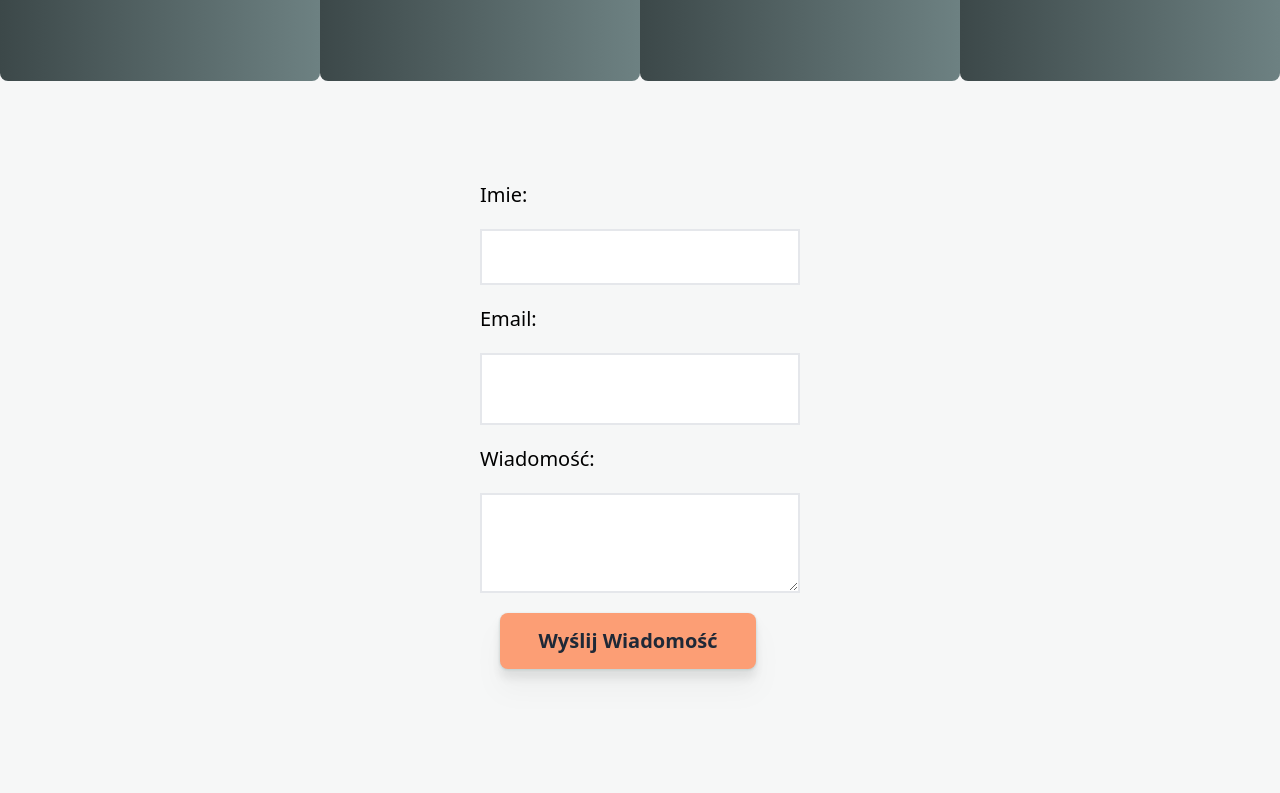
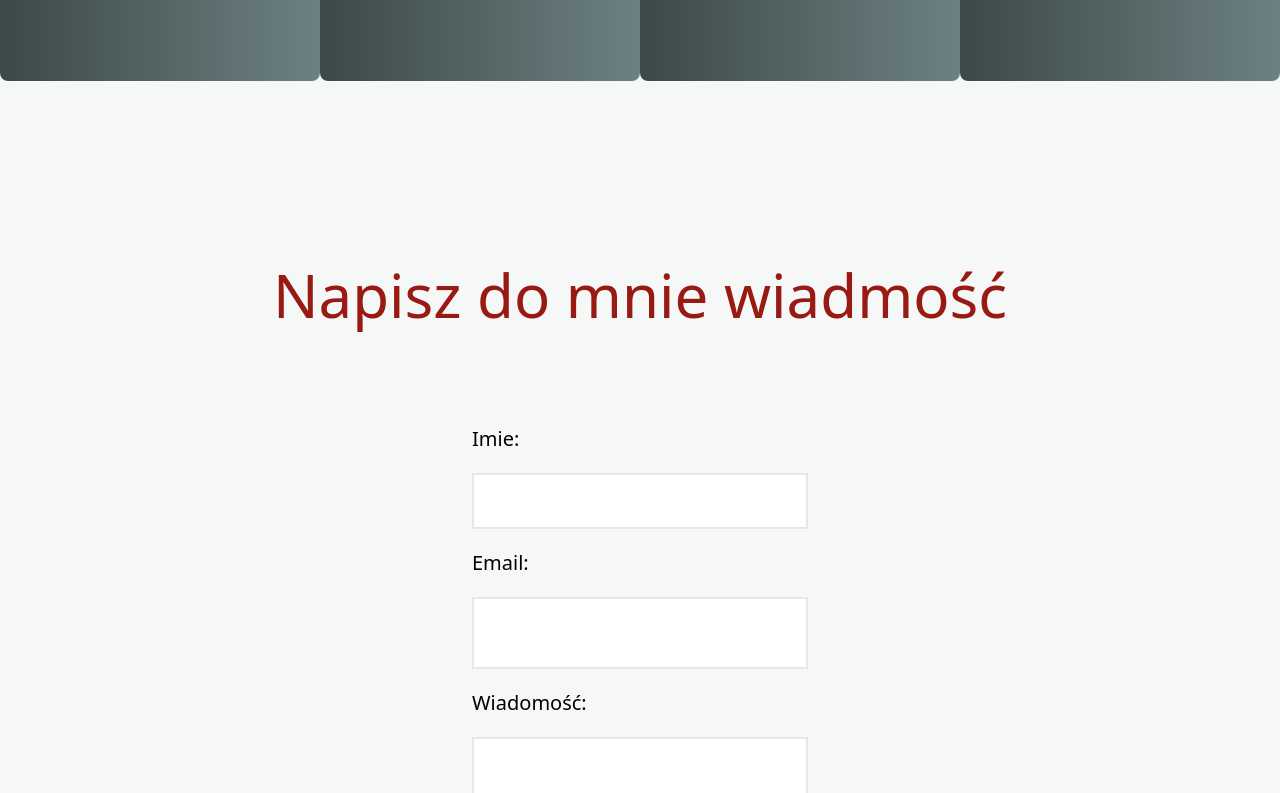
Before and after one commit to marcinbik/cv3, a Next.js app: page / in a window 1280 px wide. Shown: the part 1647-2440 px from the top of the page. Built offline with nearby package versions, Linux system fonts and the light colour scheme; a web font is replaced by a local one.

Commit message:
add title

```diff
--- a/components/Form.js
+++ b/components/Form.js
@@ -53,7 +53,7 @@ const ContactForm = () => {
         />
 
         <button
-          className="p-5  bg-accent-300   w-60 h-14 xl:w-[20vw]  shadow-primary-200   m-5 drop-shadow-xl
+          className="p-5  bg-accent-300   w-60 h-14 xl:w-[20vw]  shadow-primary-200   m-10 drop-shadow-xl
           hover:bg-accent-500 text-gray-800 font-semibold py-2 px-4
           rounded-lg shadow"
           type="submit"
--- a/pages/index.js
+++ b/pages/index.js
@@ -2,7 +2,7 @@ import Head from 'components/Head'
 import Navbar from 'components/Navbar'
 import HeroBaner from 'components/HeroBaner'
 import CardProduct from 'components/CardProduct'
-import Contact from 'components/contact'
+import Contact from 'components/Contact'
 import Form from 'components/Form'
 
 export default function Home() {
@@ -37,7 +37,7 @@ export default function Home() {
       <div className="h-36  m-20"></div>
       <div className="col-span-12 text-center text-accent-800 text-6xl mb-20 ">
         <h3>Wybierz usługę dla siebie</h3>
-        </div>
+      </div>
       <div className="grid  place-items-center mx-auto container grid-cols-12 text-black">
         <CardProduct
           title={'Strona WordPress'}
@@ -60,8 +60,11 @@ export default function Home() {
           text={Cardhelper3}
         />
       </div>
-      <div className="">
-        <Form/>
+      <div className="pt-36">
+      <div className="col-span-12 text-center text-accent-800 text-6xl mb-10 ">
+        <h3>Napisz do mnie wiadmość</h3>
+      </div>
+        <Form />
       </div>
       <div className="mt-20">
         <Contact />
```
Also changed, not shown: components/Contact.js (renamed from components/contact.js).
